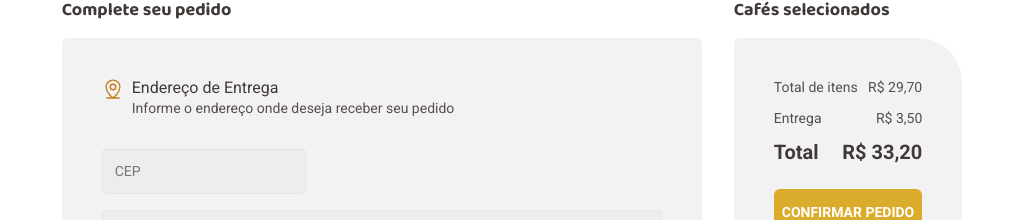
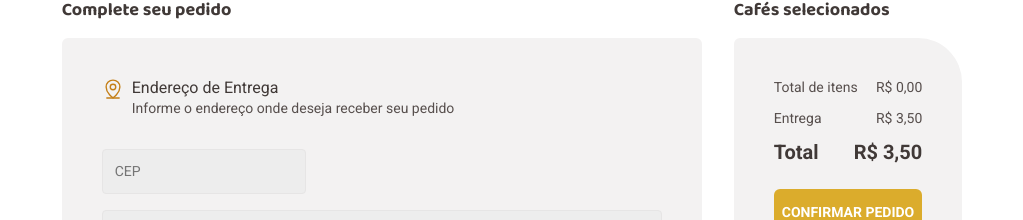
Before and after one commit to felipefss/ignite, a React (Vite) app in the folder 02-coffee-delivery/: page /checkout in a window 1280 px wide. Shown: the part 149-369 px from the top of the page, without its empty margins (128-1151 px from the left). Built offline with nearby package versions, Linux system fonts and the light colour scheme.

Commit message:
Make order details to update accordingly.

```diff
--- a/02-coffee-delivery/src/pages/Checkout/components/OrderDetails/index.tsx
+++ b/02-coffee-delivery/src/pages/Checkout/components/OrderDetails/index.tsx
@@ -1,11 +1,19 @@
 import { useContext } from 'react';
+
 import { Button } from '../../../../components/Button';
+import { CoffeeSelected } from '../CoffeeSelected';
 import { CartContext } from '../../../../contexts/CartContext';
-import { CoffeeSelected } from '../CoffeeSelected';
+import { formatToReais } from '../../../../utils/format';
+
 import * as Styled from './styles';
+
+const DELIVERY_RATE = 3.5;
 
 export function OrderDetails() {
   const { cart } = useContext(CartContext);
+
+  const subTotal = cart.reduce((sum, item) => sum + (item.price * item.quantity), 0);
+  const total = subTotal + DELIVERY_RATE;
 
   return (
     <Styled.OrderContainer>
@@ -26,17 +34,17 @@ export function OrderDetails() {
       <Styled.Total>
         <Styled.TotalLine>
           <span>Total de itens</span>
-          <span>R$ 29,70</span>
+          <span>{formatToReais(subTotal)}</span>
         </Styled.TotalLine>
 
         <Styled.TotalLine>
           <span>Entrega</span>
-          <span>R$ 3,50</span>
+          <span>{formatToReais(DELIVERY_RATE)}</span>
         </Styled.TotalLine>
 
         <Styled.TotalLine>
           <span>Total</span>
-          <span>R$ 33,20</span>
+          <span>{formatToReais(total)}</span>
         </Styled.TotalLine>
       </Styled.Total>
 
```
